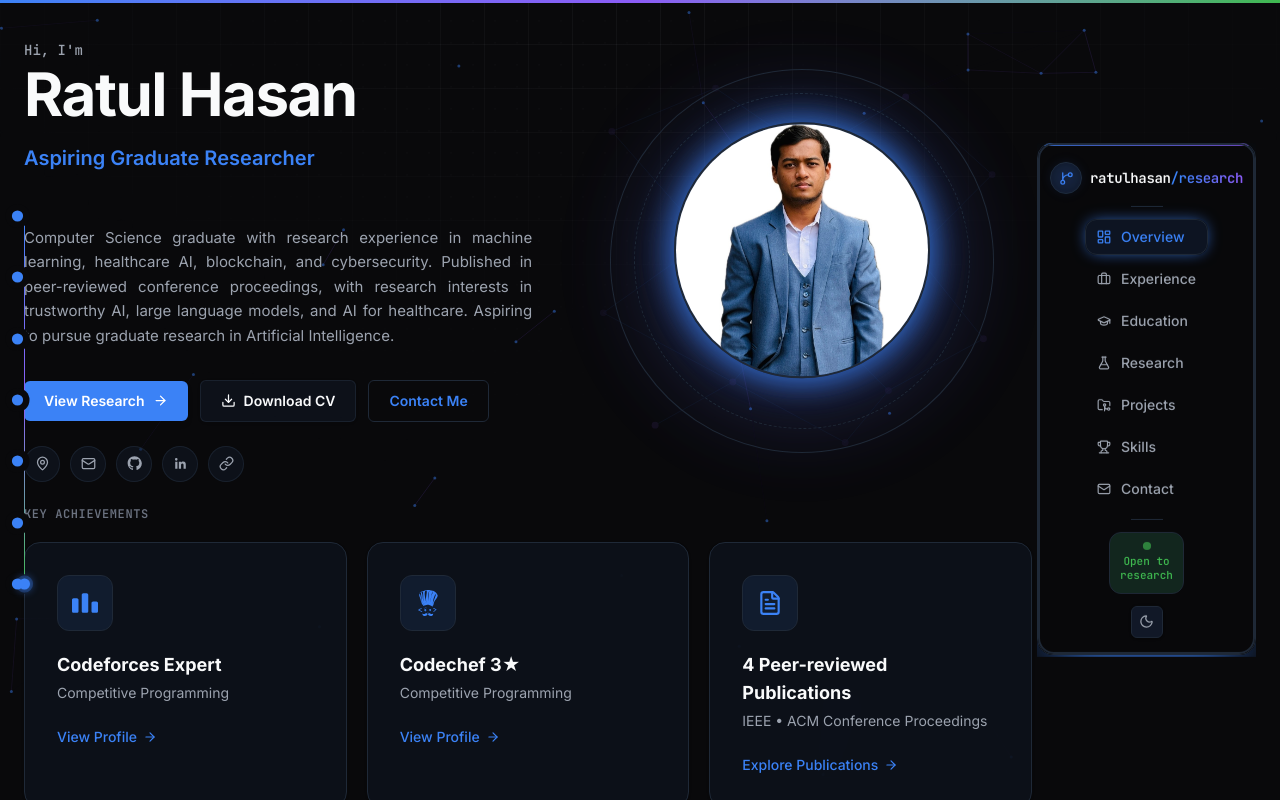
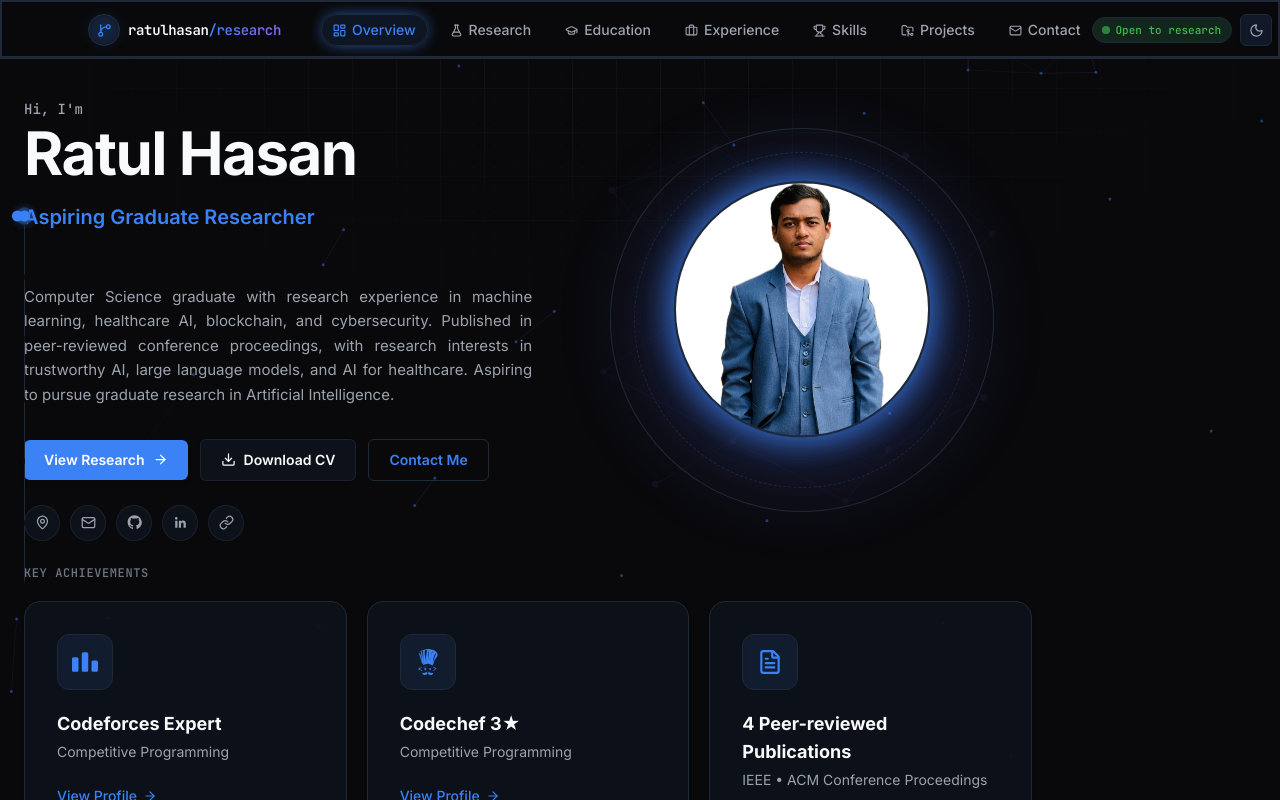
Before and after one commit to ratulhasan001/portfolio, a Next.js app: page / in a window 1280 px wide. Shown: the top 800 px of the page. Built offline with nearby package versions, Linux system fonts and the light colour scheme.

Commit message:
Move the desktop navbar back to the top and reorder its links

```diff
--- a/src/components/nav.tsx
+++ b/src/components/nav.tsx
@@ -21,11 +21,11 @@ import { getBootDelay } from "@/lib/boot-delay";
 
 const links = [
   { href: "#overview", label: "Overview", icon: LayoutDashboard },
+  { href: "#research", label: "Research", icon: FlaskConical },
+  { href: "#education", label: "Education", icon: GraduationCap },
   { href: "#experience", label: "Experience", icon: Briefcase },
-  { href: "#education", label: "Education", icon: GraduationCap },
-  { href: "#research", label: "Research", icon: FlaskConical },
+  { href: "#skills", label: "Skills", icon: Trophy },
   { href: "#projects", label: "Projects", icon: FolderGit2 },
-  { href: "#skills", label: "Skills", icon: Trophy },
   { href: "#contact", label: "Contact", icon: Mail },
 ];
 
@@ -91,9 +91,17 @@ function OpenBadge({ vertical = false }: { vertical?: boolean }) {
 
 export function Nav() {
   const [active, setActive] = useState("#overview");
+  const [scrolled, setScrolled] = useState(false);
   const [mobileOpen, setMobileOpen] = useState(false);
   const [navSpin, setNavSpin] = useState(0);
   const isFirstActive = useRef(true);
+
+  useEffect(() => {
+    const onScroll = () => setScrolled(window.scrollY > 8);
+    onScroll();
+    window.addEventListener("scroll", onScroll);
+    return () => window.removeEventListener("scroll", onScroll);
+  }, []);
 
   useEffect(() => {
     const sections = links
@@ -129,33 +137,50 @@ export function Nav() {
 
   return (
     <>
-      {/* Desktop: floating vertical bar on the right */}
+      {/* Desktop: floating horizontal bar, top */}
       <motion.header
         initial={{ opacity: 0, clipPath: "inset(0% 0% 100% 0%)" }}
-        animate={{ opacity: 1, clipPath: "inset(0% 0% 0% 0%)" }}
-        transition={{ duration: 0.85, ease: [0.65, 0, 0.35, 1], delay: 0.3 + bootDelay }}
-        className="fixed right-6 top-1/2 z-50 hidden -translate-y-1/2 lg:block"
+        animate={{
+          opacity: 1,
+          clipPath: "inset(0% 0% 0% 0%)",
+          marginLeft: scrolled ? 14 : 0,
+          marginRight: scrolled ? 14 : 0,
+          marginTop: scrolled ? 10 : 0,
+          borderRadius: scrolled ? 20 : 0,
+          y: scrolled ? [0, -4, 0] : 0,
+        }}
+        transition={{
+          clipPath: { duration: 0.85, ease: [0.65, 0, 0.35, 1], delay: 0.3 + bootDelay },
+          opacity: { duration: 0.85, delay: 0.3 + bootDelay },
+          marginLeft: { type: "spring", stiffness: 260, damping: 24 },
+          marginRight: { type: "spring", stiffness: 260, damping: 24 },
+          marginTop: { type: "spring", stiffness: 260, damping: 24 },
+          borderRadius: { type: "spring", stiffness: 260, damping: 24 },
+          y: scrolled
+            ? { duration: 3.2, repeat: Infinity, ease: "easeInOut", delay: 0.6 }
+            : { duration: 0.3 },
+        }}
+        style={{ perspective: 1200 }}
+        className={`safe-top sticky top-0 z-50 hidden overflow-hidden transition-[background-color,border-color,box-shadow] duration-500 lg:block ${
+          scrolled
+            ? "border border-accent/20 bg-canvas/85 shadow-[0_24px_48px_-20px_var(--color-accent),0_14px_30px_-14px_rgba(0,0,0,0.55)] backdrop-blur-md"
+            : "border-b border-transparent bg-canvas shadow-none"
+        }`}
       >
-        <motion.div
-          animate={{ y: [0, -5, 0] }}
-          transition={{ duration: 3.4, repeat: Infinity, ease: "easeInOut", delay: 1.2 + bootDelay }}
-          style={{ perspective: 800 }}
-          className="relative flex flex-col items-center gap-1 overflow-hidden rounded-2xl border border-accent/20 bg-canvas/85 px-3 pb-4 pt-0 shadow-[0_24px_48px_-20px_var(--color-accent),0_14px_30px_-14px_rgba(0,0,0,0.55)] backdrop-blur-md"
-        >
-          <motion.span
-            aria-hidden
-            animate={{ rotateY: navSpin * 360 }}
-            transition={{ duration: 0.7, ease: "easeInOut" }}
-            className="pointer-events-none absolute inset-0 z-20 rounded-2xl border-2 border-accent/60"
-          />
+        <motion.span
+          aria-hidden
+          animate={{ rotateY: navSpin * 360 }}
+          transition={{ duration: 0.7, ease: "easeInOut" }}
+          style={{ borderRadius: "inherit" }}
+          className="pointer-events-none absolute inset-0 z-20 border-2 border-accent/60"
+        />
 
-          <div className="gradient-line -mx-3 mb-3 h-[3px] w-[calc(100%+1.5rem)] shrink-0 opacity-80" />
+        <div className="gradient-line h-[2px] w-full opacity-70" />
 
+        <div className="mx-auto flex h-14 max-w-6xl items-center justify-between px-4 sm:px-6">
           <Logo />
 
-          <div className="my-2 h-px w-8 shrink-0 bg-border-default" />
-
-          <nav className="flex flex-col items-stretch gap-1.5">
+          <nav className="flex items-center gap-2.5 ml-10">
             {links.map((link) => {
               const Icon = link.icon;
               const isActive = active === link.href;
@@ -169,7 +194,7 @@ export function Nav() {
                   }}
                   initial="rest"
                   whileHover="hover"
-                  whileTap={{ scale: 0.94 }}
+                  whileTap={{ scale: 0.92 }}
                   style={{ perspective: 800 }}
                   className="group relative"
                 >
@@ -179,9 +204,9 @@ export function Nav() {
                     className="relative z-10 block"
                   >
                     <motion.span
-                      variants={{ rest: { x: 0 }, hover: { x: -3 } }}
+                      variants={{ rest: { y: 0 }, hover: { y: -2 } }}
                       transition={{ type: "spring", stiffness: 420, damping: 20 }}
-                      className={`flex items-center gap-2.5 rounded-xl px-3 py-2 text-sm font-medium transition-colors ${
+                      className={`flex items-center gap-1.5 rounded-full px-3 py-1.5 text-sm font-medium transition-colors ${
                         isActive
                           ? "text-accent"
                           : "text-fg-muted group-hover:text-fg-default"
@@ -190,47 +215,56 @@ export function Nav() {
                       <motion.span
                         variants={{
                           rest: { rotate: 0, scale: 1 },
-                          hover: { rotate: -12, scale: 1.25 },
+                          hover: { rotate: -10, scale: 1.25 },
                         }}
                         transition={{ type: "spring", stiffness: 450, damping: 12 }}
-                        className="flex shrink-0"
+                        className="flex"
                       >
-                        <Icon size={14} className={isActive ? "scale-110" : ""} />
+                        <Icon size={13} className={isActive ? "scale-110" : ""} />
                       </motion.span>
-                      <span className="whitespace-nowrap">{link.label}</span>
+                      {link.label}
                     </motion.span>
                   </motion.span>
 
                   {isActive && (
                     <motion.span
-                      layoutId="nav-pill-vertical"
+                      layoutId="nav-pill"
                       transition={{ type: "spring", stiffness: 380, damping: 32 }}
-                      className="absolute inset-0 rounded-xl border border-accent/30 bg-accent/10 shadow-[0_0_16px_-4px_var(--color-accent)]"
+                      className="absolute inset-0 rounded-full border border-accent/30 bg-accent/10 shadow-[0_0_16px_-4px_var(--color-accent)]"
                     />
                   )}
                   {!isActive && (
                     <motion.span
                       variants={{
-                        rest: { opacity: 0, scale: 0.85 },
+                        rest: { opacity: 0, scale: 0.8 },
                         hover: { opacity: 1, scale: 1 },
                       }}
                       transition={{ type: "spring", stiffness: 400, damping: 22 }}
-                      className="absolute inset-0 rounded-xl border border-accent/20 bg-canvas-subtle shadow-[0_10px_24px_-10px_var(--color-accent)]"
+                      className="absolute inset-0 rounded-full border border-accent/20 bg-canvas-subtle shadow-[0_10px_24px_-10px_var(--color-accent)]"
                     />
                   )}
+
+                  <motion.span
+                    aria-hidden
+                    variants={{
+                      rest: { opacity: 0, y: -3, scale: 0.4 },
+                      hover: { opacity: 1, y: 0, scale: 1 },
+                    }}
+                    transition={{ type: "spring", stiffness: 500, damping: 20 }}
+                    className="absolute left-1/2 top-full z-10 mt-1 h-1 w-1 -translate-x-1/2 rounded-full bg-accent shadow-[0_0_8px_1px_var(--color-accent)]"
+                  />
                 </motion.a>
               );
             })}
           </nav>
 
-          <div className="my-2 h-px w-8 shrink-0 bg-border-default" />
-
-          <OpenBadge vertical />
-
-          <div className="mt-2">
+          <div className="flex items-center gap-2">
+            <div className="hidden xl:flex">
+              <OpenBadge />
+            </div>
             <ThemeToggle />
           </div>
-        </motion.div>
+        </div>
       </motion.header>
 
       {/* Mobile / tablet: compact floating pill, top-right */}
```
